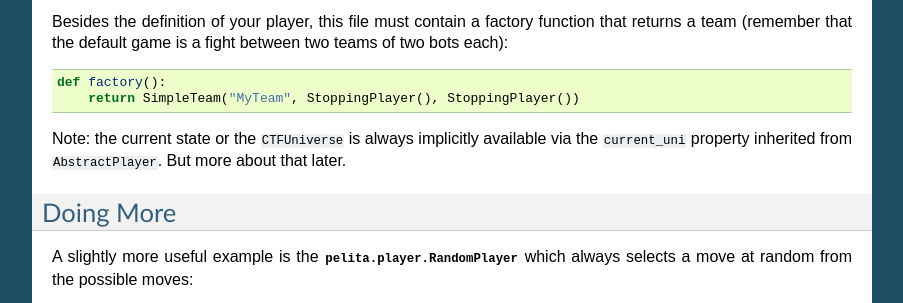
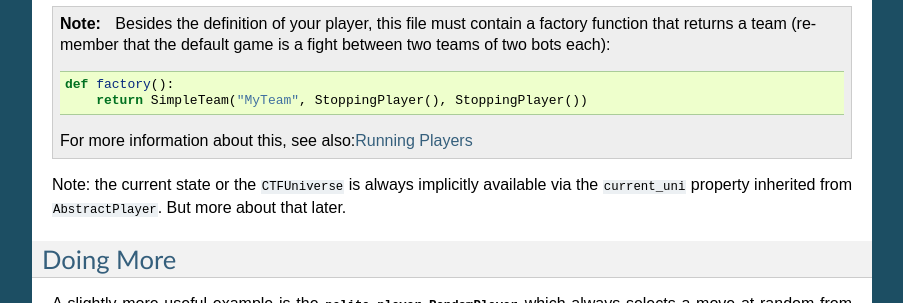
Before and after one commit to ASPP/pelita, a Sphinx documentation site: the page built from doc/source/writing_player.rst, in a window 1280 px wide and 900 px high, scrolled down 1401 px, cut to the strip 245-548 px from the top of the window. Shown: the whole strip, without its empty margins (198-1101 px from the left). Built offline with Sphinx 7.4.7, drawn with Linux system fonts in a browser that asks for light colours; the version number could not be read and is left out.

Commit message:
DOC: cross reference section about writing a player

```diff
--- a/doc/source/writing_player.rst
+++ b/doc/source/writing_player.rst
@@ -75,12 +75,16 @@ which simply returns ``stop``:
 .. literalinclude:: ../../pelita/player.py
    :pyobject: StoppingPlayer
 
-Besides the definition of your player, this file must contain a factory
-function that returns a team (remember that the default game is a
-fight between two teams of two bots each)::
+.. note::
 
-    def factory():
-        return SimpleTeam("MyTeam", StoppingPlayer(), StoppingPlayer())
+    Besides the definition of your player, this file must contain a factory
+    function that returns a team (remember that the default game is a
+    fight between two teams of two bots each)::
+
+        def factory():
+            return SimpleTeam("MyTeam", StoppingPlayer(), StoppingPlayer())
+
+    For more information about this, see also::doc:`running_player`
 
 Note: the current state or the ``CTFUniverse`` is always implicitly available
 via the ``current_uni`` property inherited from ``AbstractPlayer``. But more
```
